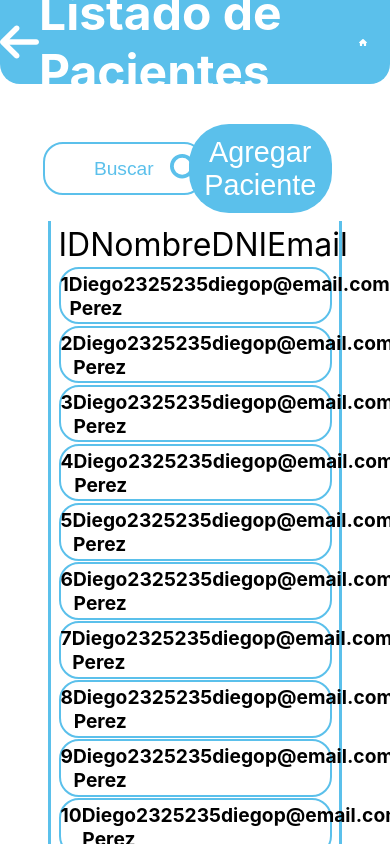
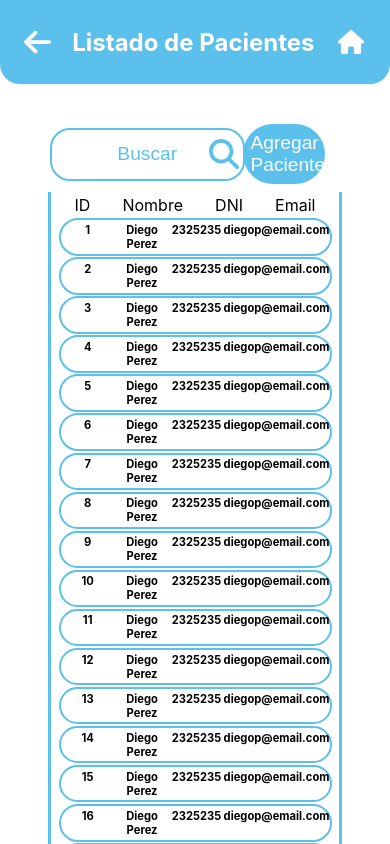
Before and after one commit to MatiDalce/gestorTurnos_React_Node, a React (Create React App) app in the folder frontend/: page /listado-pacientes in a window 390 px wide. Shown: the top 844 px of the page. Built offline with nearby package versions, Linux system fonts and the light colour scheme.

Commit message:
Responsive Listado pacientes

```diff
--- a/frontend/src/components/Button/button.css
+++ b/frontend/src/components/Button/button.css
@@ -12,7 +12,7 @@
 /* EXTRA SMALL */
 @media screen and (max-width: 576px) {
     .btn {
-        font-size: 1.8em;
+        font-size: 1.2em;
     }
 }
 /* SMALL */
@@ -25,7 +25,7 @@
 /* MEDIUM */
 @media screen and (min-width: 768px) and (max-width: 991px) {
     .btn {
-        font-size: 1.5em;
+        font-size: 1.4em;
         padding: 0.5em;
     }
 }
--- a/frontend/src/components/NavBar/navbar.css
+++ b/frontend/src/components/NavBar/navbar.css
@@ -3,20 +3,24 @@
     background-color: var(--skyblue-bg);
     display: flex;
     align-items: center;
+    justify-content: center;
     border-radius: 0 0 20px 20px;
     margin-bottom: 2.5em;
     height: 10vh;
 }
 
 .navbar-home-container {
-    width: 2%;
     display: flex;
     justify-content: flex-end;
     align-items: center;
-    margin-left: 2%;
+    margin: 0 2%;
     border: none;
     background-color: transparent;
     cursor: pointer;
+}
+
+.navbar-home {
+    width: 3.2em;
 }
 
 .navbar-arrow-container {
@@ -41,20 +45,46 @@
 .navbar-title {
     color: var(--white-bg);
     font-size: 3em;
-
 }
 
 /* EXTRA SMALL */
 @media screen and (max-width: 576px) {
-
+    .navbar-title-container {
+        width: 70%;
+    }
+    .navbar-title {
+        font-size: 1.5em;
+    }
+    .navbar-arrow {
+        width: 2em;
+    }
+    .navbar-home-container {
+        width: 2em;
+    }
 }
 /* SMALL */
 @media screen and (min-width: 577px) and (max-width: 767px) {
-
+    .navbar-title {
+        font-size: 1.5em;
+    }
+    .navbar-arrow {
+        width: 1em;
+    }
+    .navbar-home-container {
+        width: 1em;
+    }
 }
 /* MEDIUM */
 @media screen and (min-width: 768px) and (max-width: 991px) {
-
+    .navbar-title {
+        font-size: 2em;
+    }
+    .navbar-arrow {
+        width: 2em;
+    }
+    .navbar-home-container {
+        width: 2em;
+    }
 }
 /* LARGE */
 @media screen and (min-width: 992px) and (max-width: 1199px) {
--- a/frontend/src/components/Table/Table.jsx
+++ b/frontend/src/components/Table/Table.jsx
@@ -57,6 +57,7 @@ const Table = ({
     const cells = columns.map((column) => (
       <p className='table-cell' key={column}>{row[column]}</p>
     ));
+
     return <div
       key={index}
       /* style={colorRow} */
--- a/frontend/src/components/Table/table.css
+++ b/frontend/src/components/Table/table.css
@@ -34,15 +34,30 @@
 
 /* EXTRA SMALL */
 @media screen and (max-width: 576px) {
-
+    .headers {
+        font-size: 1em;
+    }
+    .table-cell {
+        font-size: 0.7em;
+    }
 }
 /* SMALL */
 @media screen and (min-width: 577px) and (max-width: 767px) {
-
+    .headers {
+        font-size: 1.5em;
+    }
+    .table-cell {
+        font-size: 0.8em;
+    }
 }
 /* MEDIUM */
 @media screen and (min-width: 768px) and (max-width: 991px) {
-
+    .headers {
+        font-size: 1.5em;
+    }
+    .table-cell {
+        font-size: 0.8em;
+    }
 }
 /* LARGE */
 @media screen and (min-width: 992px) and (max-width: 1199px) {
--- a/frontend/src/pages/PatientList/PatientList.jsx
+++ b/frontend/src/pages/PatientList/PatientList.jsx
@@ -11,6 +11,7 @@ const PatientList = () => {
   return (
     <>
       <div className="search-patient">
+        <div className="patientList-input">
           <Input
             onChange={handleSearch}
             isSearcheable
@@ -20,12 +21,15 @@ const PatientList = () => {
             inputWidth='60%'
             margin='0 4% 0 0'
           />
+        </div>
+        <div className="patientList-btn">
           <Button
             title={'Agregar Paciente'}
             type='button'
             width='30%'
             path='/agregar-paciente'
           />
+        </div>
       </div>
       <Table
         staticPath={'/paciente'}
--- a/frontend/src/pages/PatientList/patientList.css
+++ b/frontend/src/pages/PatientList/patientList.css
@@ -6,9 +6,23 @@
     justify-content: space-around;
 }
 
+.patientList-input {
+    width: 60%;
+}
+
+.patientList-btn {
+    width: 30%;
+}
+
 /* EXTRA SMALL */
 @media screen and (max-width: 576px) {
+    .patientList-input {
+        width: 60%;
+    }
 
+    .patientList-btn {
+        width: 30%;
+    }
 }
 /* SMALL */
 @media screen and (min-width: 577px) and (max-width: 767px) {
```
Lines whose indentation alone changed are shown as unchanged.
